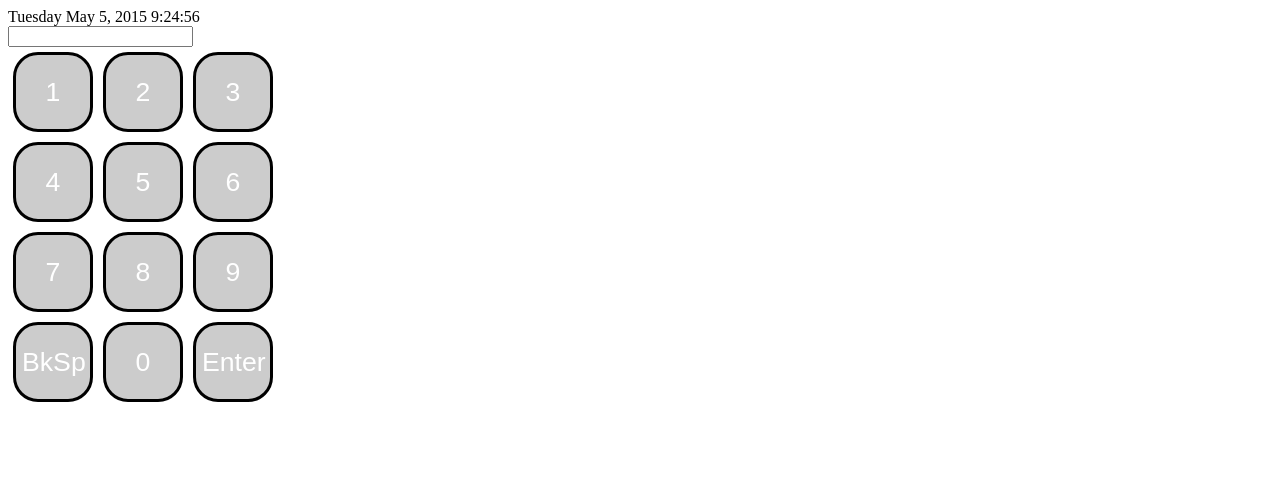
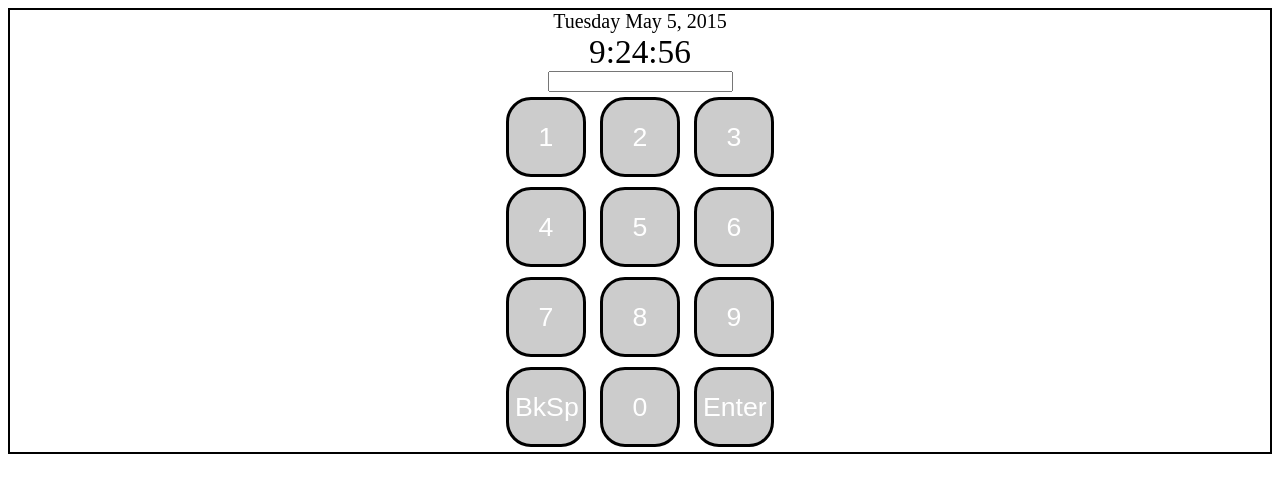
Before and after one commit to thatmichaelpark/timesheet, a website: page public/timeclock.html in a window 1280 px wide. Drawn offline with Linux system fonts and the light colour scheme.

Commit message:
some formatting

```diff
--- a/public/keypad.html
+++ b/public/keypad.html
@@ -1,17 +1,27 @@
 	<div ng-controller="KeypadCtrl">
-		<input type="password" ng-model="input"></input>
+		<div>
+			<input type="password" ng-model="input"></input>
+		</div>
 		<div id="keypad">
+		<div>
 			<button ng-click="digit('1')">1</button>
 			<button ng-click="digit('2')">2</button>
 			<button ng-click="digit('3')">3</button>
-			<button ng-click="digit('4')" class="clear">4</button>
+		</div>
+		<div>
+			<button ng-click="digit('4')">4</button>
 			<button ng-click="digit('5')">5</button>
 			<button ng-click="digit('6')">6</button>
-			<button ng-click="digit('7')" class="clear">7</button>
+		</div>
+		<div>
+			<button ng-click="digit('7')">7</button>
 			<button ng-click="digit('8')">8</button>
 			<button ng-click="digit('9')">9</button>
-			<button ng-click="bksp()" class="clear">BkSp</button>
+		</div>
+		<div>
+			<button ng-click="bksp()">BkSp</button>
 			<button ng-click="digit('0')">0</button>
 			<button ng-click="enter()">Enter</button>
 		</div>
+		</div>
 	</div>
--- a/public/timeclock.css
+++ b/public/timeclock.css
@@ -1,14 +1,42 @@
-#keypad button {
-    display: inline-block;
+#timeclock {
+	border: solid black 2px;
+}
+
+#date {
+	font-size: 15pt;
+}
+
+#time {
+	font-size: 25pt;
+}
+
+#name {
+	font-size: 25pt;
+}
+
+div {
+	text-align: center;
+}
+
+button {
     width: 80px;
     height: 80px;
     margin: 5px;
     background: #ccc;
 	color: white;
-    float: left;
+//    float: left;
 	font-size: 20pt;
 	border-radius: 25px;
 	border: solid black 3px;
+}
+
+button:disabled {
+    background: #eee;
+	border-color: #000;
+}
+
+button.wide {
+    width: 160px;
 }
 
 #keypad button:active {
@@ -16,6 +44,8 @@
 	background: #666;
 }
 
-.clear {
-	clear: both;
+table {
+	margin: auto;
+	width: 500px;
+	border: solid red 1px;
 }
--- a/public/timeclock.html
+++ b/public/timeclock.html
@@ -11,9 +11,14 @@
 		<script src="resourcefactory.js"></script>
 	</head>
 	<body ng-controller="TimeclockCtrl">
-		<div>
-		{{time | date:"EEEE MMM d, y h:mm:ss"}}
+		<div id="timeclock" class="center">
+			<div id="date" class="center">
+				{{time | date:"EEEE MMM d, y"}}
+			</div>
+			<div id="time" class="center">
+				{{time | date:"h:mm:ss"}}
+			</div>
+			<ng-include src="view"></ng-include>
 		</div>
-		<ng-include src="view"></ng-include>
 	</body>
 </html>
--- a/public/timeclock.js
+++ b/public/timeclock.js
@@ -4,6 +4,7 @@ timeclockApp.controller('TimeclockCtrl', ['$scope', '$interval', function ($scop
 
 	$scope.view = "keypad.html";
 	$scope.data = {};
+	$scope.time = new Date();
 
 	$scope.changeView = function (v) {
 		$scope.view = v;
```
Also changed, not shown: public/employeecard.html (+10 -10 lines).
